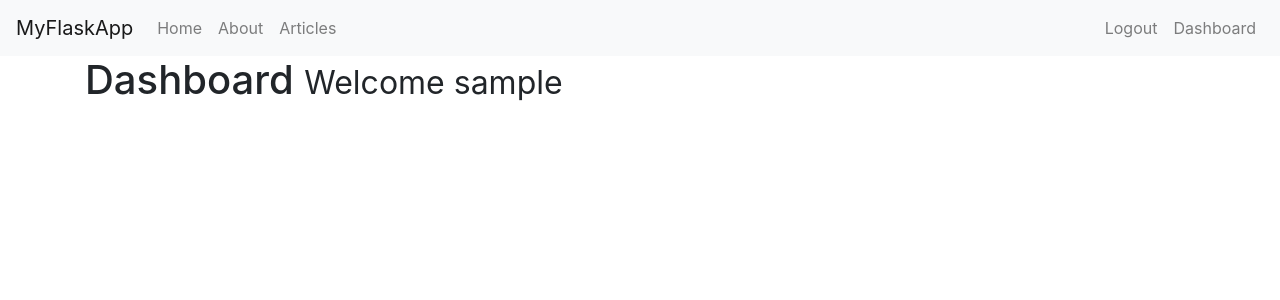
After one commit to bkhogan2/MyFlaskApp, a Flask app: page /dashboard in a window 1280 px wide. The commit adds this page. Shown: the top 300 px of the page. Run offline with Flask 2, Linux system fonts and the light colour scheme; the visitor is signed in with stand-in values (Sample User, id 1); some libraries are stand-ins or nearby versions.

Commit message:
completed part 3 - login & access control

```diff
--- a/app.py
+++ b/app.py
@@ -3,6 +3,7 @@ from data import Articles
 from flask_mysqldb import MySQL
 from wtforms import Form, StringField, TextAreaField, PasswordField, validators
 from passlib.hash import sha256_crypt
+from functools import wraps
 
 app = Flask(__name__)
 
@@ -18,25 +19,27 @@ mysql = MySQL(app)
 
 Articles = Articles()
 
-
+# Index
 @app.route('/')
 def index():
     return render_template('home.html')
 
-
+# About
 @app.route('/about')
 def about():
     return render_template('about.html')
 
-
+# Articles
 @app.route('/articles')
 def articles():
     return render_template('articles.html', articles=Articles)
 
-
+# Single Article
 @app.route('/article/<string:id>/')
 def article(id):
     return render_template('article.html', id=id)
+
+# Register Form Class
 
 
 class RegisterForm(Form):
@@ -49,7 +52,7 @@ class RegisterForm(Form):
     ])
     confirm = PasswordField('Confirm Password')
 
-
+# User Register
 @app.route('/register', methods=['GET', 'POST'])
 def register():
     form = RegisterForm(request.form)
@@ -98,13 +101,49 @@ def login():
 
             # Compare Passwords
             if sha256_crypt.verify(password_candidate, password):
-                app.logger.info('PASSWORD MATCHED')
+                # Passed
+                session['logged_in'] = True
+                session['username'] = username
+
+                flash('You are now logged in', 'success')
+                return redirect(url_for('dashboard'))
             else:
-                app.logger.info('PASSWORD NOT MATCHED')
+                error = 'Invalid login'
+                return render_template('login.html', error=error)
+            # Close connection
+            cur.close()
         else:
-            app.logger.info('NO USER')
+            error = 'Username not found'
+            return render_template('login.html', error=error)
 
     return render_template('login.html')
+
+# Check if user logged in
+
+
+def is_logged_in(f):
+    @wraps(f)
+    def wrap(*args, **kwargs):
+        if 'logged_in' in session:
+            return f(*args, **kwargs)
+        else:
+            flash('Unauthorized, please login', 'danger')
+            return redirect(url_for('login'))
+    return wrap
+
+
+# Logout
+@app.route('/logout')
+def logout():
+    session.clear()
+    flash('You are now logged out', 'success')
+    return redirect(url_for('login'))
+
+# Dashboard
+@app.route('/dashboard')
+@is_logged_in
+def dashboard():
+    return render_template('dashboard.html')
 
 
 if __name__ == '__main__':
--- /dev/null
+++ b/templates/dashboard.html
@@ -0,0 +1,5 @@
+{% extends 'layout.html' %}
+
+{% block body %}
+<h1>Dashboard <small>Welcome {{session.username}}</small></h1>
+{% endblock %}
--- a/templates/includes/_messages.html
+++ b/templates/includes/_messages.html
@@ -7,3 +7,15 @@
 
 {% endif %}
 {% endwith %}
+
+{% if error %}
+<div class="alert alert-danger">
+    {{error}}
+</div>
+{% endif %}
+
+{% if msg %}
+<div class="alert alert-success">
+    {{msg}}
+</div>
+{% endif %}
--- a/templates/includes/_navbar.html
+++ b/templates/includes/_navbar.html
@@ -19,9 +19,14 @@
         </ul>
 
         <ul class="nav navbar-nav navbar-right">
-            <li class="nav-item">
-                <a class="nav-link" href="/register">Register</a>
-            </li>
+
+            {% if session.logged_in %}
+            <li class="nav-item"><a href="/logout" class="nav-link">Logout</a></li>
+            <li class="nav-item"><a href="/dashboard" class="nav-link">Dashboard</a></li>
+            {% else %}
+            <li class="nav-item"><a class="nav-link" href="/register">Register</a></li>
+            <li class="nav-item"><a href="/login" class="nav-link">Login</a></li>
+            {% endif %}
         </ul>
     </div>
 </nav>
--- a/templates/login.html
+++ b/templates/login.html
@@ -2,7 +2,6 @@
 
 {% block body %}
 <h1>Login</h1>
-{% include 'includes/_messages.html' %}
 <form action="" method="POST">
     <div class="form-group">
         <label>Username</label>
```
